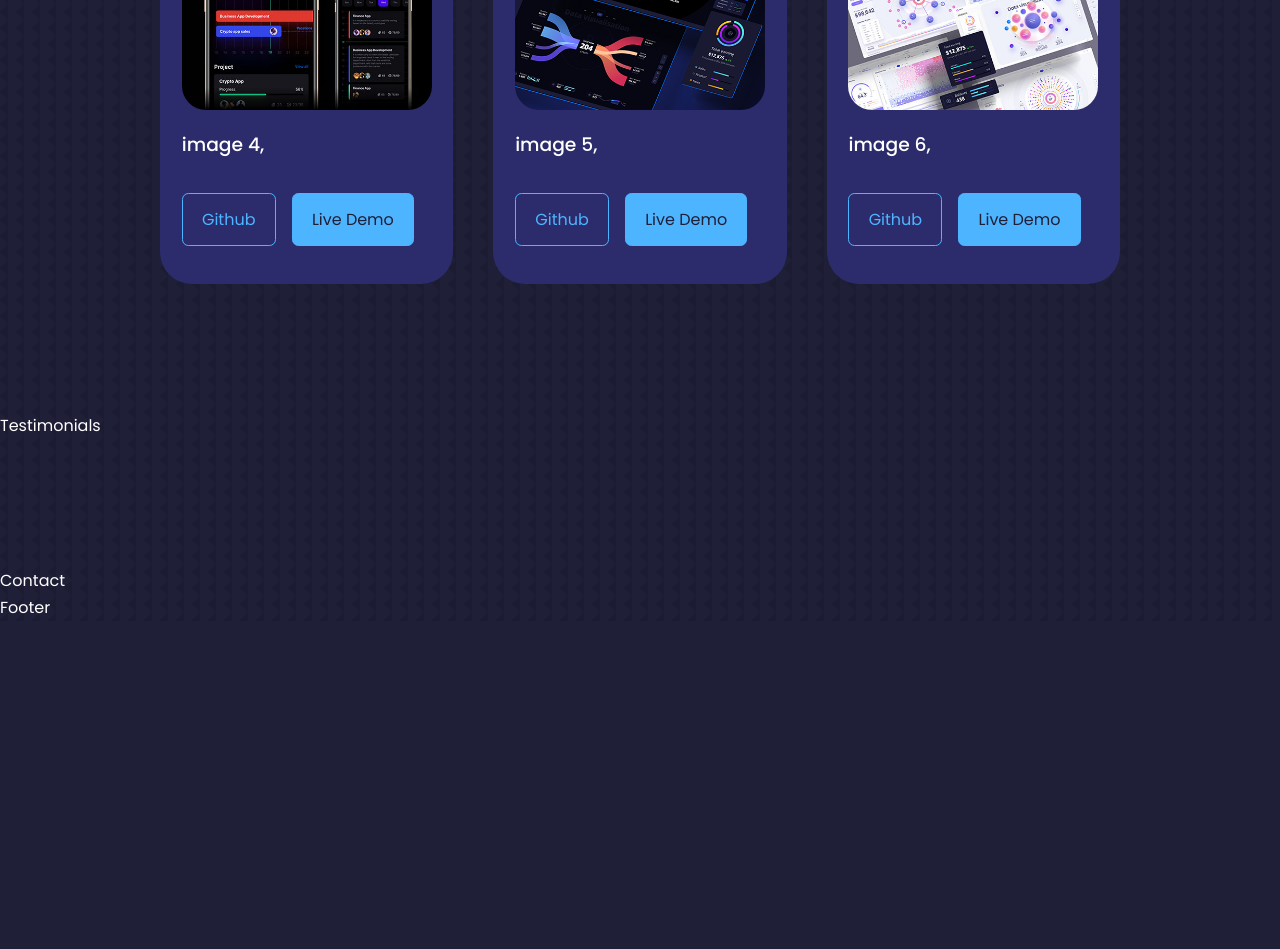
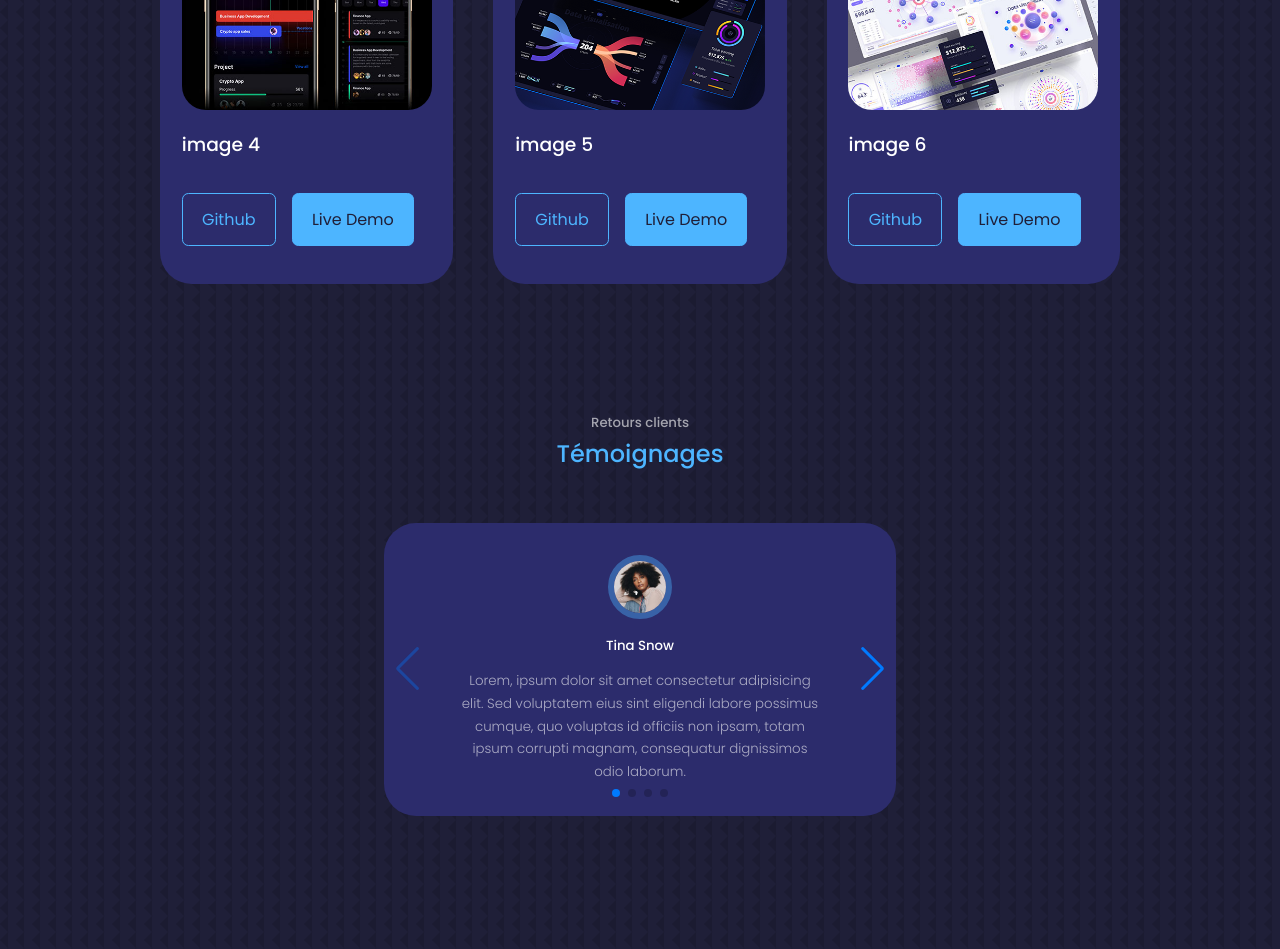
Before and after one commit to Joyboy75/laregex, a React (Create React App) app: page / in a window 1280 px wide. Shown: the part 3820-4769 px from the top of the page. Before the commit the page ends 4441 px from the top, so only its background shows below. Built offline with nearby package versions, Linux system fonts and the light colour scheme.

Commit message:
Témoignages Components and CSS

```diff
--- a/package.json
+++ b/package.json
@@ -10,6 +10,7 @@
     "react-dom": "^17.0.2",
     "react-icons": "^4.4.0",
     "react-scripts": "5.0.0",
+    "swiper": "^8.3.2",
     "web-vitals": "^2.1.4"
   },
   "scripts": {
--- a/src/Components/portfolio/Portfolio.jsx
+++ b/src/Components/portfolio/Portfolio.jsx
@@ -11,42 +11,42 @@
   {
     id: 1,
     image: IMG1,
-    title: 'image 1,',
+    title: 'image 1',
     github: 'https://github.com',
     demo: 'https://dribbble.com/shots/19169015-Ai-Motion-Visual',
   },
   {
     id: 2,
     image: IMG2,
-    title: 'image 2,',
+    title: 'image 2',
     github: 'https://github.com',
     demo: 'https://dribbble.com/shots/19169015-Ai-Motion-Visual',
   },
   {
     id: 3,
     image: IMG3,
-    title: 'image 3,',
+    title: 'image 3',
     github: 'https://github.com',
     demo: 'https://dribbble.com/shots/19169015-Ai-Motion-Visual',
   },
   {
     id: 4,
     image: IMG4,
-    title: 'image 4,',
+    title: 'image 4',
     github: 'https://github.com',
     demo: 'https://dribbble.com/shots/19169015-Ai-Motion-Visual',
   },
   {
     id: 5,
     image: IMG5,
-    title: 'image 5,',
+    title: 'image 5',
     github: 'https://github.com',
     demo: 'https://dribbble.com/shots/19169015-Ai-Motion-Visual',
   },
   {
     id: 6,
     image: IMG6,
-    title: 'image 6,',
+    title: 'image 6',
     github: 'https://github.com',
     demo: 'https://dribbble.com/shots/19169015-Ai-Motion-Visual',
   },
--- a/src/Components/testimonials/Testimonials.jsx
+++ b/src/Components/testimonials/Testimonials.jsx
@@ -1,8 +1,69 @@
 import React from 'react'
+import './testimonials.css'
+import AVTR1 from '../../assets/avatar1.jpg'
+import AVTR2 from '../../assets/avatar2.jpg'
+import AVTR3 from '../../assets/avatar3.jpg'
+import AVTR4 from '../../assets/avatar4.jpg'
+import { Swiper, SwiperSlide } from 'swiper/react'
+import { Pagination, Navigation } from 'swiper'
+import 'swiper/css'
+import 'swiper/css/pagination'
+import 'swiper/css/navigation'
+
+const data = [
+  {
+    avatar: AVTR1,
+    name: 'Tina Snow',
+    review:
+      'Lorem, ipsum dolor sit amet consectetur adipisicing elit. Sed voluptatem eius sint eligendi labore possimus cumque, quo voluptas id officiis non ipsam, totam ipsum corrupti magnam, consequatur dignissimos odio laborum.',
+  },
+  {
+    avatar: AVTR2,
+    name: 'Tina Snow',
+    review:
+      'Lorem, ipsum dolor sit amet consectetur adipisicing elit. Sed voluptatem eius sint eligendi labore possimus cumque, quo voluptas id officiis non ipsam, totam ipsum corrupti magnam, consequatur dignissimos odio laborum.',
+  },
+  {
+    avatar: AVTR3,
+    name: 'Tina Snow',
+    review:
+      'Lorem, ipsum dolor sit amet consectetur adipisicing elit. Sed voluptatem eius sint eligendi labore possimus cumque, quo voluptas id officiis non ipsam, totam ipsum corrupti magnam, consequatur dignissimos odio laborum.',
+  },
+  {
+    avatar: AVTR4,
+    name: 'Tina Snow',
+    review:
+      'Lorem, ipsum dolor sit amet consectetur adipisicing elit. Sed voluptatem eius sint eligendi labore possimus cumque, quo voluptas id officiis non ipsam, totam ipsum corrupti magnam, consequatur dignissimos odio laborum.',
+  },
+]
 
 export const Testimonials = () => {
   return (
-    <section id='testimonials'>Testimonials</section>
+    <section id="testimonials">
+      <h5>Retours clients</h5>
+      <h2>Témoignages</h2>
+
+      <Swiper
+        className="container testimonials__container"
+        spaceBetween={40}
+        slidesPerView={1}
+        modules={[Pagination, Navigation]}
+        navigation
+        pagination={{ clickable: true }}
+      >
+        {data.map(({ avatar, name, review, index }) => {
+          return (
+            <SwiperSlide key={index} className="testimonial">
+              <div className="client__avatar">
+                <img src={avatar} alt="Avatar One" />
+              </div>
+              <h5> {name}</h5>
+              <small className="client__review">{review}</small>
+            </SwiperSlide>
+          )
+        })}
+      </Swiper>
+    </section>
   )
 }
 
--- a/src/Components/testimonials/testimonials.css
+++ b/src/Components/testimonials/testimonials.css
@@ -0,0 +1,47 @@
+.testimonials__container {
+  width: 40%;
+}
+
+.client__avatar {
+  width: 4rem;
+  aspect-ratio: 1/1;
+  overflow: hidden;
+  border-radius: 50%;
+  margin: 0 auto 1rem;
+  border: 0.4rem solid var(--color-primary-variant);
+}
+
+.testimonial {
+  background: var(--color-bg-variant);
+  text-align: center;
+  padding: 2rem;
+  border-radius: 2rem;
+  user-select: none;
+}
+
+.client__review {
+  color: var(--color-light);
+  font-weight: 300;
+  display: block;
+  width: 80%;
+  margin: 0.8rem auto 0;
+}
+
+/* **************** MEDIA QUERIES (MEDIUM DEVICES) *************** */
+
+@media screen and (max-width: 1024px) {
+  .testimonials__container {
+    width: 60%;
+  }
+}
+
+/* **************** MEDIA QUERIES (MEDIUM DEVICES) *************** */
+@media screen and (max-width: 600px) {
+  .testimonials__container {
+    width: var(--container-width-sm);
+  }
+
+  .client__review {
+    width: var(--container-width-sm);
+  }
+}
```
Also changed, not shown: 1 other file (tests, documents, lock files or other folders).
